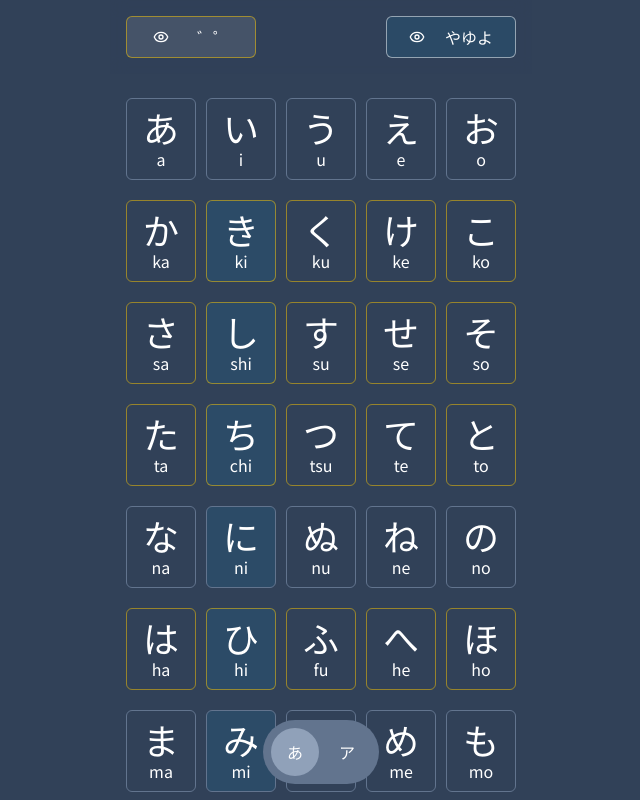
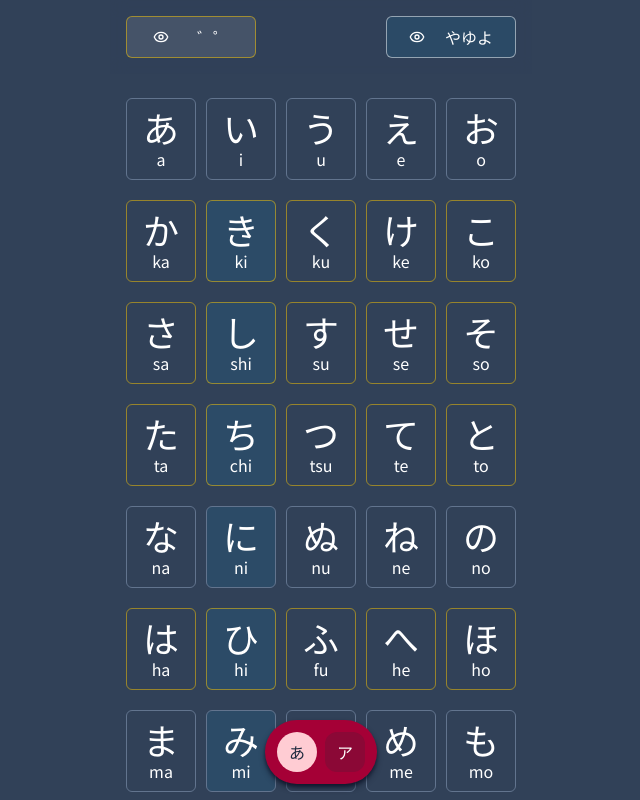
Before and after one commit to e-krebs/japanese, a React (Vite) app: page / in a window 1280 px wide. Shown: the top 800 px of the page, without its empty margins (319-959 px from the left). Built offline with nearby package versions, Linux system fonts and the light colour scheme.

Commit message:
feat: button group, toggle button

```diff
--- a/src/components/Toolbar.tsx
+++ b/src/components/Toolbar.tsx
@@ -1,5 +1,11 @@
 import { type ReactNode } from "react";
 import { twMerge } from "tailwind-merge";
+
+const ButtonGroup = ({ children }: { children: ReactNode }) => (
+  <div className="flex items-center justify-center gap-0.5 *:first:rounded-l-[2.5rem] *:last:rounded-r-[2.5rem]">
+    {children}
+  </div>
+);
 
 interface ButtonProps {
   selected?: boolean;
@@ -7,28 +13,51 @@ interface ButtonProps {
   onClick: () => void;
 }
 
-const Button = ({ selected, children, onClick }: ButtonProps) => {
-  return (
+const Button = ({ selected, children, onClick }: ButtonProps) => (
   <button
-      className={twMerge("rounded-full size-12", selected && "bg-slate-400")}
+    className={twMerge(
+      "size-10 transition-all duration-75",
+      selected ? "bg-rose-200 text-slate-800 rounded-full!" : "bg-rose-900 rounded-xl",
+    )}
     disabled={selected}
     onClick={onClick}
   >
     {children}
   </button>
 );
-};
+
+interface ToggleButtonProps {
+  title: string;
+  children: ReactNode;
+  toggled: boolean;
+  onToggle: () => void;
+  className?: string;
+}
+
+const ToggleButton = ({ title, toggled, children, onToggle, className }: ToggleButtonProps) => (
+  <button
+    className={twMerge(
+      "size-10 flex items-center justify-center p-2 transition-all duration-75 overflow-hidden",
+      toggled ? "rounded-xl bg-rose-200 text-slate-800" : "rounded-full bg-rose-900",
+      className,
+    )}
+    onClick={onToggle}
+    title={title}
+  >
+    {children}
+  </button>
+);
 
 interface ToolbarProps {
   children: ReactNode;
 }
 
-export const Toolbar = ({ children }: ToolbarProps) => {
-  return (
-    <div className="fixed bottom-4 p-2 rounded-full flex items-center justify-center gap-1 bg-slate-500">
+export const Toolbar = ({ children }: ToolbarProps) => (
+  <div className="fixed bottom-4 p-3 rounded-full flex items-center justify-center gap-2 bg-rose-800 shadow-md shadow-slate-900">
     {children}
   </div>
 );
-};
 
+Toolbar.ButtonGroup = ButtonGroup;
 Toolbar.Button = Button;
+Toolbar.ToggleButton = ToggleButton;
```
Lines whose indentation alone changed are shown as unchanged.
